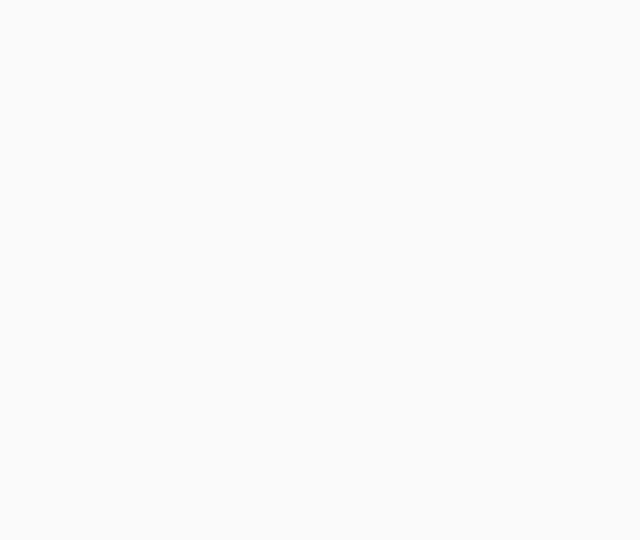
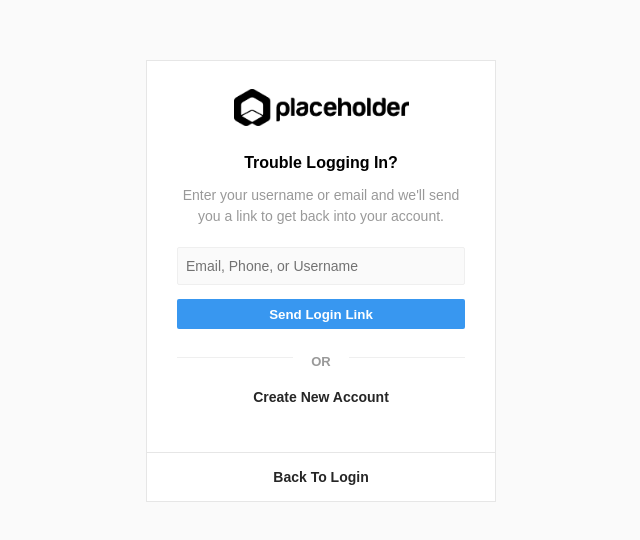
Before and after one commit to bogdosarov/photo-share-fe, a React (Create React App) app: page /reset in a window 1280 px wide. Shown: the part 114-654 px from the top of the page, without its empty margins (319-959 px from the left). Built offline with nearby package versions, Linux system fonts and the light colour scheme.

Commit message:
App page reset password

```diff
--- a/src/App.js
+++ b/src/App.js
@@ -4,6 +4,7 @@
 import { HomePage } from 'pages/HomePage/HomePage'
 import { RegisterPage } from 'pages/RegisterPage/RegisterPage'
 import { LoginPage } from 'pages/LoginPage/LoginPage'
+import { ResetPage } from 'pages/ResetPage/ResetPage'
 
 import './App.module.scss'
 import './styles/app.general.scss'
@@ -14,6 +15,7 @@
       <Route path="/" component={HomePage} exact />
       <Route path="/register" component={RegisterPage} />
       <Route path="/login" component={LoginPage} />
+      <Route path="/reset" component={ResetPage} />
     </Switch>
   </BrowserRouter>
 )
--- a/src/pages/LoginPage/LoginPage.jsx
+++ b/src/pages/LoginPage/LoginPage.jsx
@@ -36,7 +36,9 @@
         <div className={styles.separator}>
           <p>or</p>
         </div>
-        <p className={styles.forgotPassword}>Forgot password?</p>
+        <Link className={styles.forgotPassword} to="/reset">
+          Forgot password?
+        </Link>
       </div>
       <div className={styles.bottomField}>
         <p>
--- /dev/null
+++ b/src/pages/ResetPage/ResetPage.jsx
@@ -0,0 +1,62 @@
+import React from 'react'
+import { Link } from 'react-router-dom'
+
+import { FormWrapper } from 'components/LoginLayout/FormWrapper'
+import { Button } from 'components/Button/Button'
+import { Input } from 'components/Input/Input'
+
+import styles from './ResetPage.module.scss'
+
+export class ResetPage extends React.Component {
+  constructor(props) {
+    super(props)
+
+    this.state = {
+      titleText: 'Trouble Logging In?',
+      bodyText: "Enter your username or email and we'll send you a link to get back into your account.",
+      resetField: '',
+    }
+  }
+
+  handleChange = resetField => value => {
+    this.setState({
+      [resetField]: value,
+    })
+  }
+
+  handleClick = () => {}
+
+  render() {
+    return (
+      <FormWrapper>
+        <div className={styles.form}>
+          <div className={styles.titleReset}>
+            <strong>{this.state.titleText}</strong>
+            <p>{this.state.bodyText}</p>
+          </div>
+          <Input
+            value={this.state.resetField}
+            placeholder="Email, Phone, or Username"
+            handleChenge={this.handleChange('resetField')}
+            name="firstName"
+          />
+          <Button handleClick={this.handleClick}>Send Login Link</Button>
+
+          <div className={styles.separator}>
+            <p>or</p>
+          </div>
+
+          <Link className={styles.linkReset} to="/register">
+            <strong>Create New Account</strong>
+          </Link>
+
+          <div className={styles.bottomField}>
+            <Link className={styles.linkReset} to="/login">
+              <strong>Back To Login</strong>
+            </Link>
+          </div>
+        </div>
+      </FormWrapper>
+    )
+  }
+}
--- /dev/null
+++ b/src/pages/ResetPage/ResetPage.module.scss
@@ -0,0 +1,69 @@
+.form {
+  margin-bottom: 10px;
+  border: 1px solid #e6e6e6;
+  border-top: 0;
+  padding: 10px 30px 80px;
+  background-color: #fff;
+  position: relative;
+}
+
+.separator {
+  width: 100%;
+  position: relative;
+
+  p {
+    display: inline-block;
+    margin: 0;
+    padding: 0 18px;
+    position: relative;
+    font-size: 13px;
+    font-weight: 600;
+    line-height: 15px;
+    color: #999;
+    text-transform: uppercase;
+    background: #fff;
+    z-index: 1;
+  }
+
+  &:after {
+    content: '';
+    width: 100%;
+    height: 1px;
+    position: absolute;
+    top: 8px;
+    left: 0;
+    background: #efefef;
+  }
+}
+
+.titleReset {
+  display: block;
+  margin: -15px auto 20px;
+
+  p {
+    margin: 10px 0 0 0;
+    font-size: 14px;
+    text-align: center;
+    color: #999;
+  }
+}
+
+.linkReset {
+  display: block;
+  padding: 12px 0;
+  color: #262626;
+  text-decoration: none;
+
+  strong {
+    font-size: 14px;
+  }
+}
+
+.bottomField {
+  width: 100%;
+  position: absolute;
+  bottom: 0;
+  left: 0;
+  text-align: center;
+  border-top: 1px solid #e6e6e6;
+}
```
